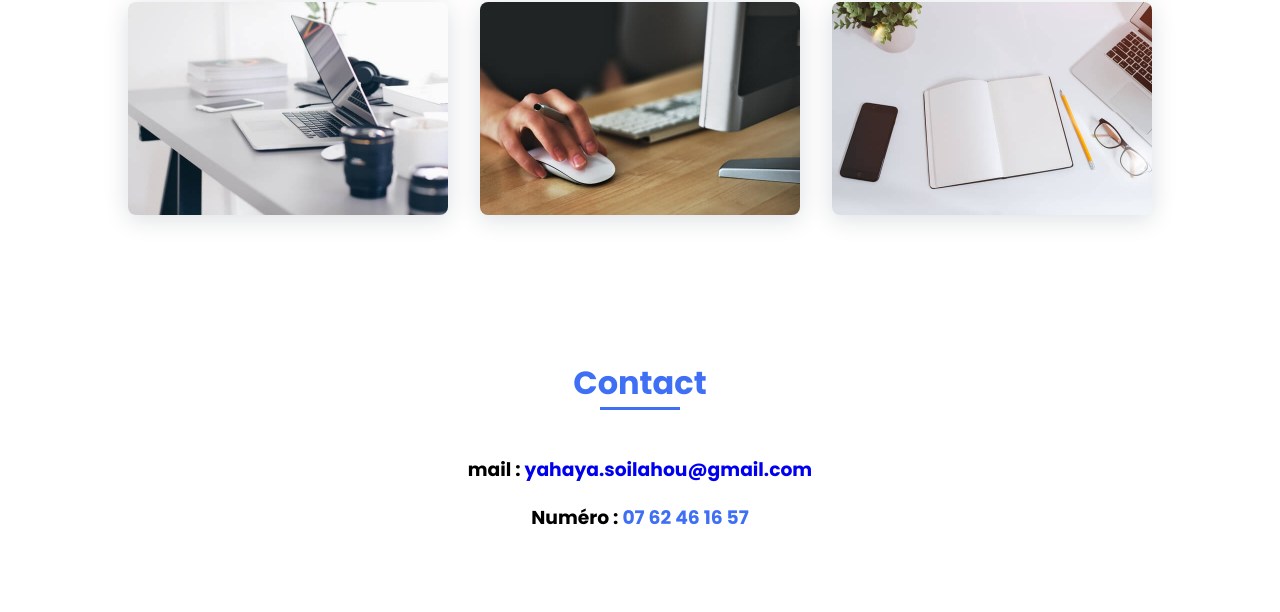
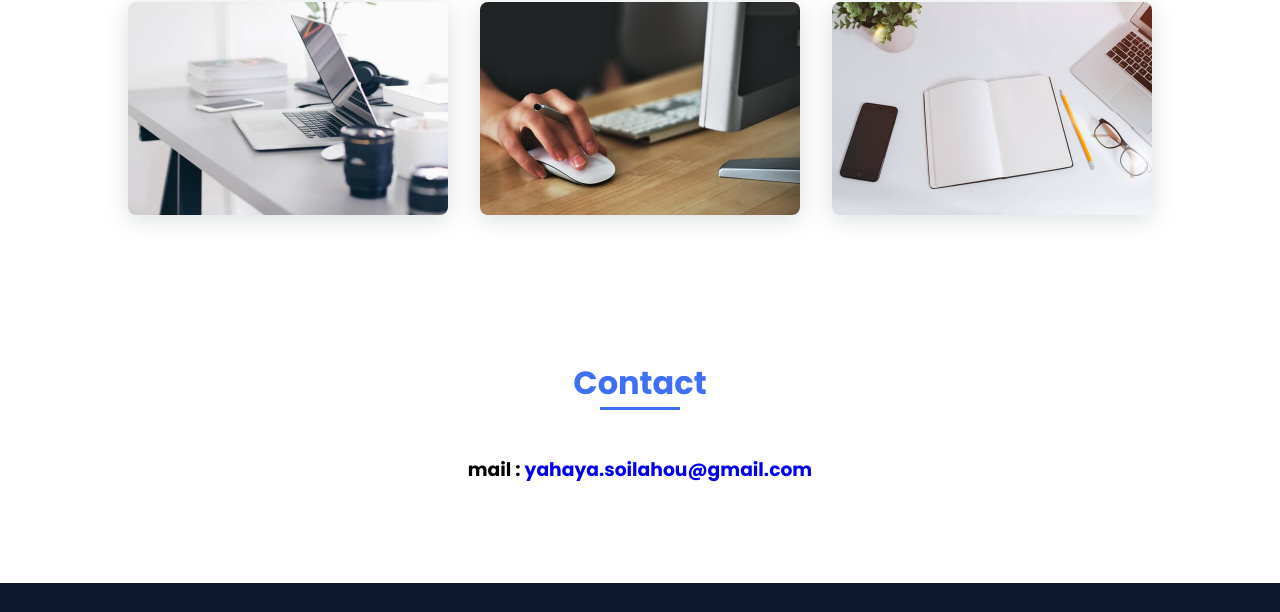
Before and after one commit to Soilahyaya/portfolio, a plain HTML site: page index.html in a window 1280 px wide. Shown: the part 2760-3372 px from the top of the page. Drawn offline with nearby package versions, Linux system fonts and the light colour scheme.

Commit message:
Update index.html
mise a jour

```diff
--- a/index.html
+++ b/index.html
@@ -194,7 +194,7 @@
             <section class="contact section" id="contact">
                 <h2 class="section-title">Contact</h2>
                 <a href="mailto:yahaya.soilahou@gmail.com"> <h3 class="contact__subtitle"> <span class="contact__color"> mail : </span>yahaya.soilahou@gmail.com</h3></a>
-                <h3 class="contact__subtitle"><span class="contact__color"> Numéro : </span> 07 62 46 16 57</h3>
+<!--                 <h3 class="contact__subtitle"><span class="contact__color"> Numéro : </span> 07 62 46 16 57</h3> -->
 
 
             </section>
```
